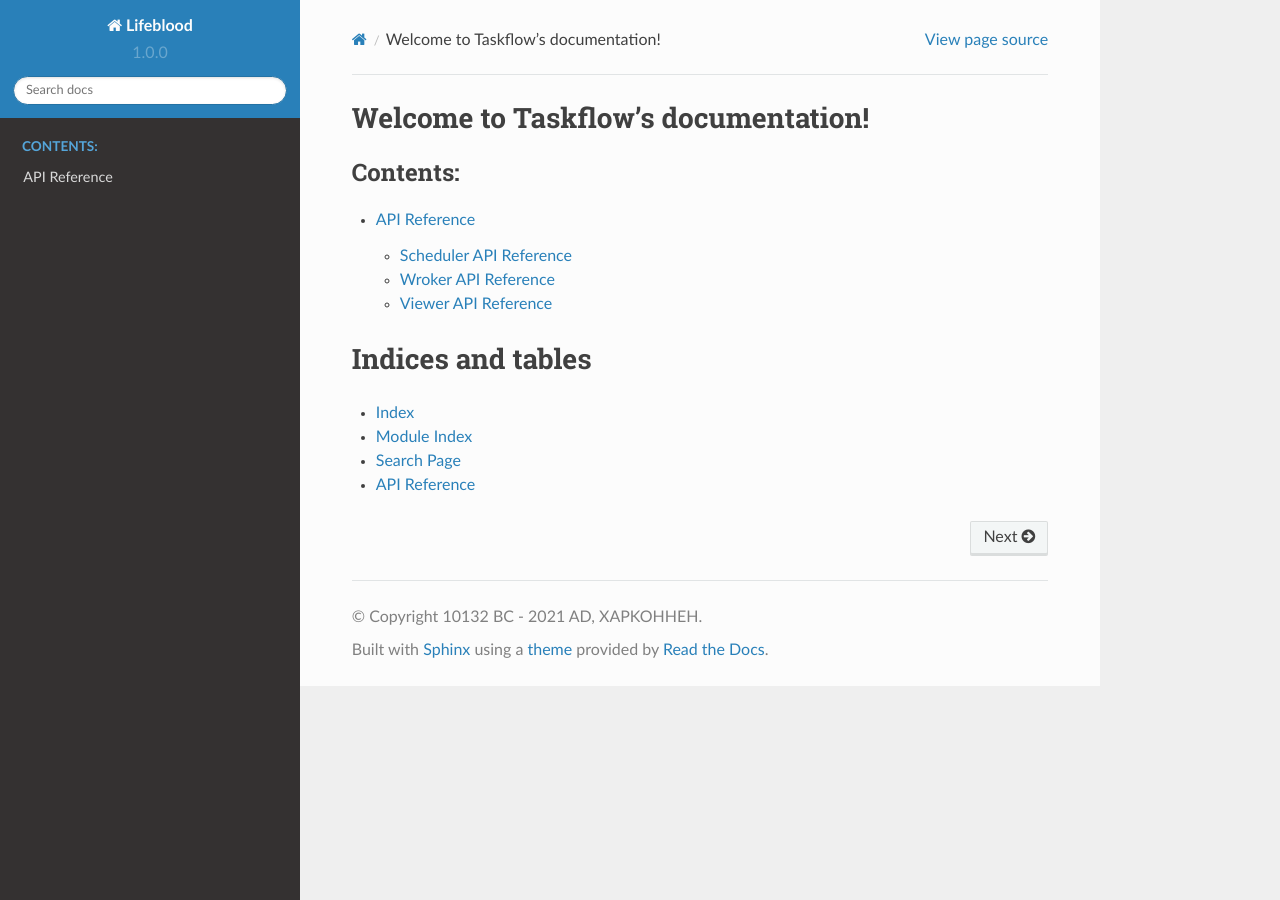
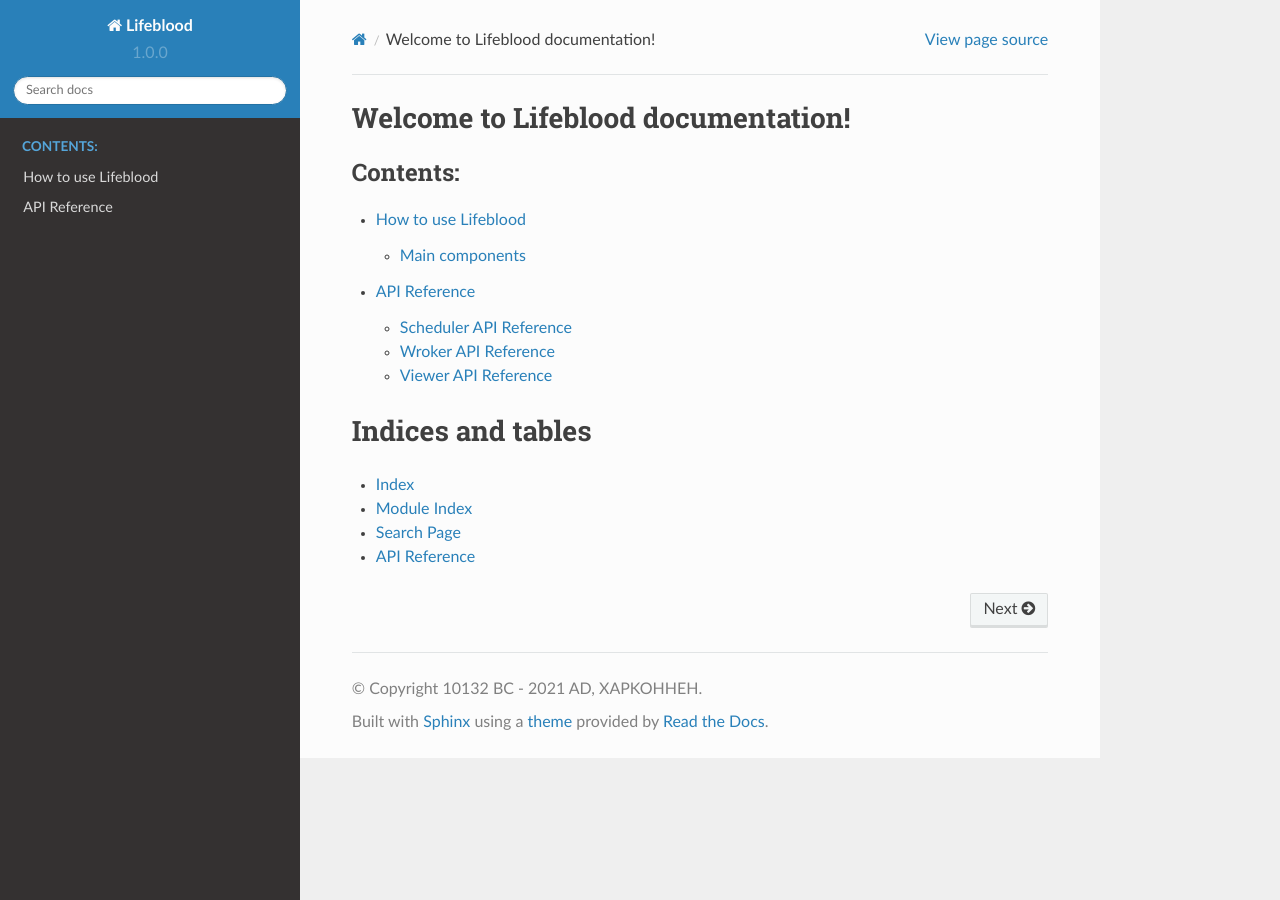
Before and after one commit to pedohorse/lifeblood, a Sphinx documentation site: the page built from docs/source/index.rst, in a window 1280 px wide. Built offline with Sphinx 7.4.7 and the Read the Docs theme 2.0.0, drawn with Linux system fonts in a browser that asks for light colours.

Commit message:
started how to use section

```diff
--- a/docs/source/index.rst
+++ b/docs/source/index.rst
@@ -1,10 +1,11 @@
-Welcome to Taskflow's documentation!
+Welcome to Lifeblood documentation!
 ====================================
 
 .. toctree::
     :maxdepth: 2
     :caption: Contents:
 
+    howtouse
     api
 
 
```
Also changed, not shown: docs/source/howtouse.rst (added, +30 -0 lines).
